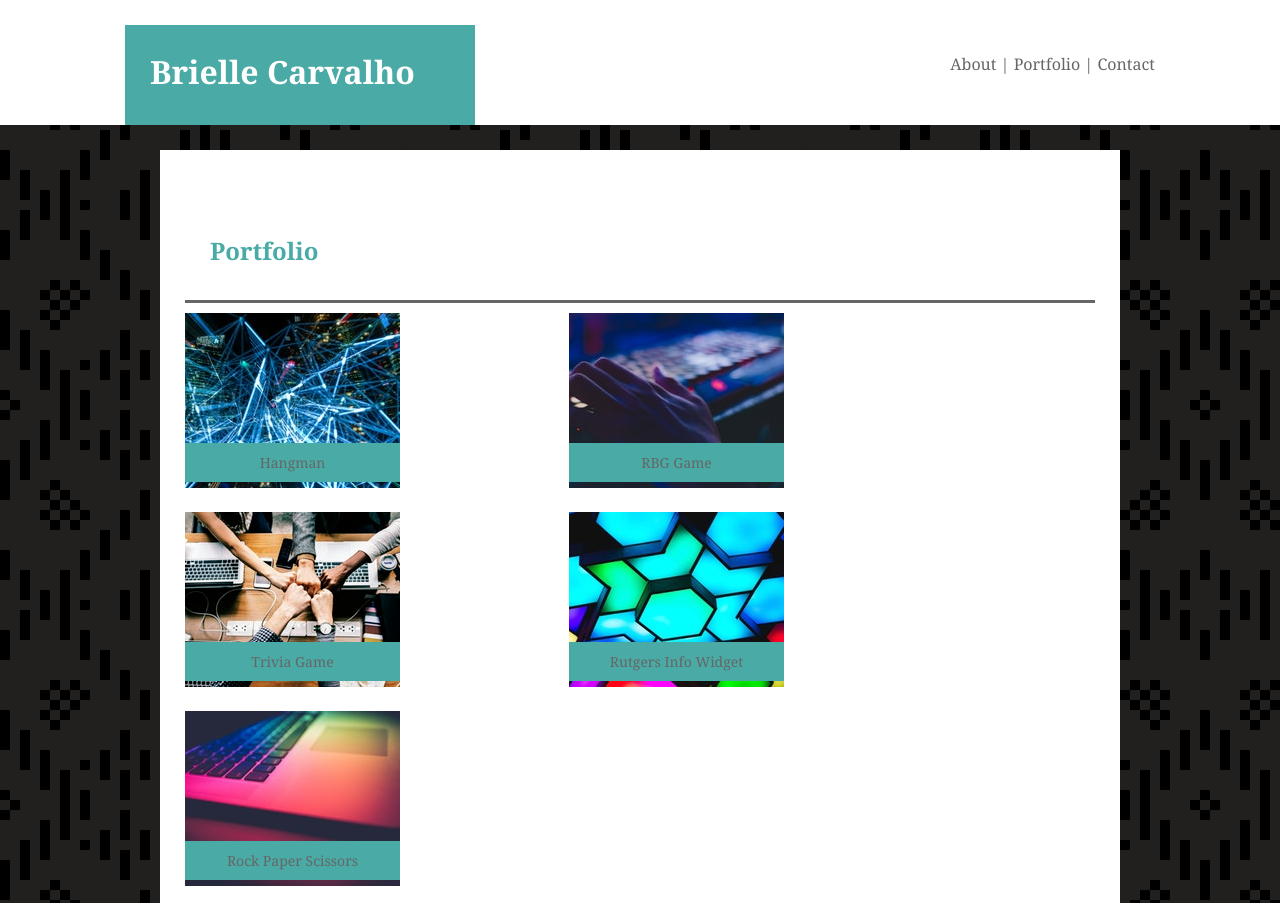
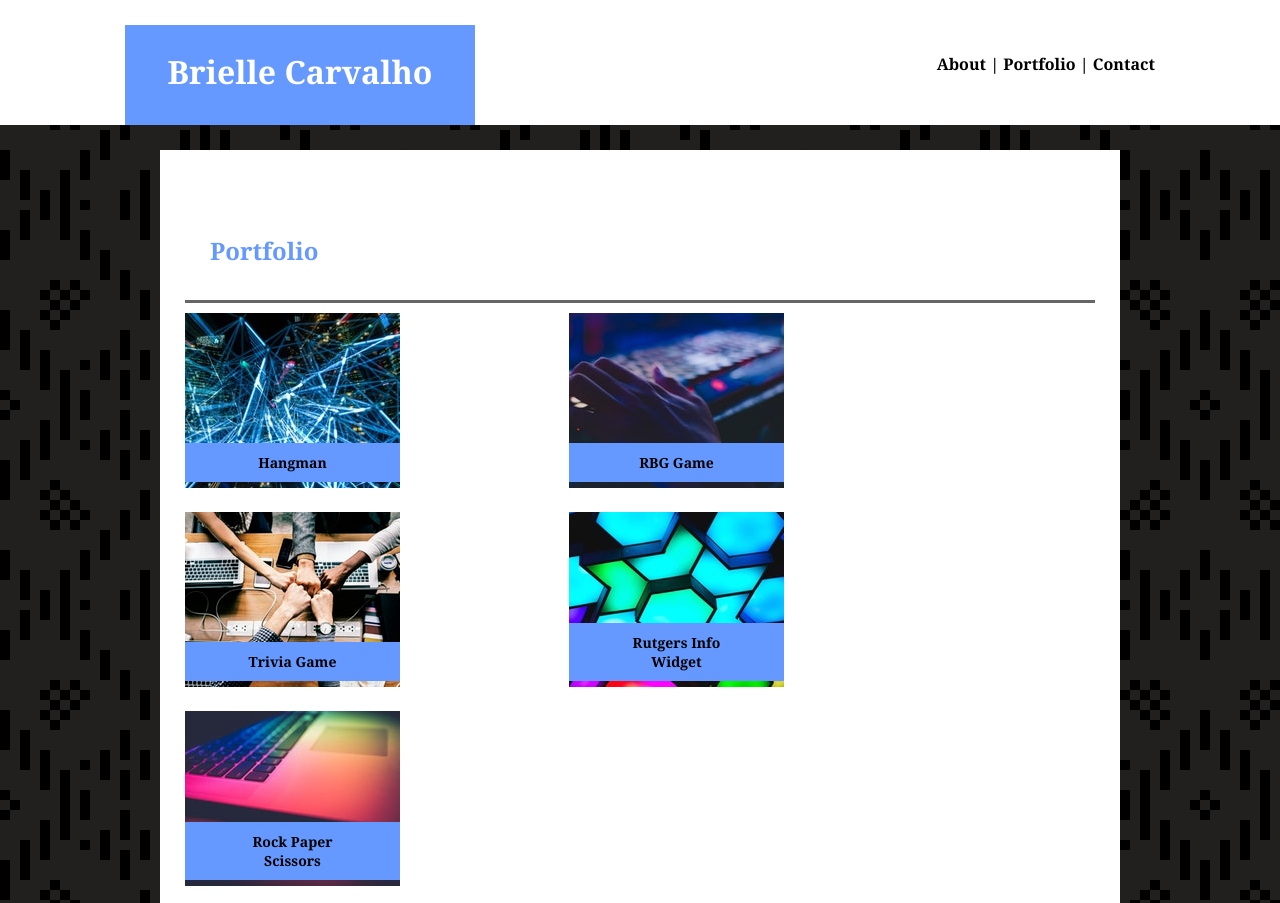
Before and after one commit to BrielleCarvalho/BrielleCarvalho.github.io, a plain HTML site: page portfolio.html in a window 1280 px wide. Shown: the top 903 px of the page. Drawn offline with Linux system fonts and the light colour scheme.

Commit message:
color changes

```diff
--- a/assests/CSS/ContactCSS.css
+++ b/assests/CSS/ContactCSS.css
@@ -3,6 +3,7 @@ html, body{
     height: 100%;
     margin: 0;
     background-image: url(../../assests/images/folk-pattern-black.png);
+    cursor: default;
 }
 .profilepic{
     width: 175px;
@@ -17,9 +18,10 @@ header{
     height: 125px;
     margin: 0px;
     padding: 0px;
+    text-align: center;
 }
 h1{
-    background: #4aaaa5;
+    background: #6699ff;
     color: white;
     width: 300px;
     height: 50px;
@@ -39,27 +41,31 @@ h1{
 }
 /* unvisited link */
 a:link {
-    color: #666666;
+    color: black;
     font-family: 'Georgia', Times, Times New Roman, serif;
     text-decoration: none;
+    font-weight: bold
   }
 
   /* visited link */
   a:visited {
-    color: black;
+    color: #666666;
     font-family: 'Georgia', Times, Times New Roman, serif;
     text-decoration: none;
+    font-weight: bold
   }
 
   /* mouse over link */
   a:hover {
-    color: #4aaaa5;
+    color: #003399;
     font-family: 'Georgia', Times, Times New Roman, serif;
     text-decoration: none;
+    font-weight: bold;
+    cursor: default;
   }
 
 h2{
-    color: #4aaaa5;
+    color: #6699ff;
     padding: 0px 25px 0px 25px;
     margin: 0px 25px 0px 25px;
     font-family: 'Georgia', Times, Times New Roman, serif;
@@ -87,7 +93,7 @@ textarea{
 }
 .submit{
     width: 15%;
-    background: #4aaaa5;
+    background: #6699ff;
     color: white;
     margin: 5px 0px;
     font-size: 20px;
@@ -107,7 +113,7 @@ input[type=text]{
     margin-top: 50px;
     padding: 0px;
     border-top: solid;
-    border-top-color: #4aaaa5;
+    border-top-color: #6699ff;
     text-align: center;
     background-color: #666666;
     font-family: 'Arial', 'Helvetica Neue', Helvetica, sans-serif;
--- a/assests/CSS/IndexCSS.css
+++ b/assests/CSS/IndexCSS.css
@@ -3,6 +3,7 @@ html, body{
     height: 100%;
     margin: 0;
     background-image: url(../../assests/images/folk-pattern-black.png);
+    cursor: default;
 }
 #wrapper{
     margin-left: auto;
@@ -22,9 +23,10 @@ header{
     height: 125px;
     margin: 0px;
     padding: 0px;
+    text-align: center;
 }
 h1{
-    background: #4aaaa5;
+    background: #6699ff;
     color: white;
     width: 300px;
     height: 50px;
@@ -44,27 +46,31 @@ h1{
 }
 /* unvisited link */
 a:link {
-    color: #666666;
+    color: black;
     font-family: 'Georgia', Times, Times New Roman, serif;
     text-decoration: none;
+    font-weight: bold
   }
 
   /* visited link */
   a:visited {
-    color: black;
+    color: #666666;
     font-family: 'Georgia', Times, Times New Roman, serif;
     text-decoration: none;
+    font-weight: bold
   }
 
   /* mouse over link */
   a:hover {
-    color: #4aaaa5;
+    color: #003399;
     font-family: 'Georgia', Times, Times New Roman, serif;
     text-decoration: none;
+    font-weight: bold;
+    cursor: default;
   }
 
 h2{
-    color: #4aaaa5;
+    color: #6699ff;
     padding: 0px 25px 0px 25px;
     margin: 0px 25px 0px 25px;
     font-family: 'Georgia', Times, Times New Roman, serif;
@@ -97,7 +103,7 @@ p{
     margin-top: 50px;
     padding: 0px;
     border-top: solid;
-    border-top-color: #4aaaa5;
+    border-top-color: #6699ff;
     text-align: center;
     background-color: #666666;
     font-family: 'Arial', 'Helvetica Neue', Helvetica, sans-serif;
--- a/assests/CSS/PortfolioCSS.css
+++ b/assests/CSS/PortfolioCSS.css
@@ -3,6 +3,7 @@ html, body{
     height: 100%;
     margin: 0;
     background-image: url(../../assests/images/folk-pattern-black.png);
+    cursor: default;
 }
 img{
     width: 215px;
@@ -16,9 +17,10 @@ header{
     margin: 0px;
     padding: 0px;
     position: relative;
+    text-align: center;
 }
 h1{
-    background: #4aaaa5;
+    background: #6699ff;
     color: white;
     width: 300px;
     height: 50px;
@@ -38,27 +40,31 @@ h1{
 }
 /* unvisited link */
 a:link {
-    color: #666666;
+    color: black;
     font-family: 'Georgia', Times, Times New Roman, serif;
     text-decoration: none;
+    font-weight: bold;
   }
 
   /* visited link */
   a:visited {
-    color: black;
+    color: #666666;
     font-family: 'Georgia', Times, Times New Roman, serif;
     text-decoration: none;
+    font-weight: bold;
   }
 
   /* mouse over link */
   a:hover {
-    color: #4aaaa5;
+    color: #003399;
     font-family: 'Georgia', Times, Times New Roman, serif;
     text-decoration: none;
+    font-weight: bold;
+    cursor: default;
   }
 
 h2{
-    color: #4aaaa5;
+    color: #6699ff;
     padding: 0px 25px 0px 25px;
     margin: 0px 25px 0px 25px;
     font-family: 'Georgia', Times, Times New Roman, serif;
@@ -74,8 +80,7 @@ h2{
     margin: 25px auto 10px auto;
 }
 .container {
-    position: relative
-
+    position: relative;
 }
 .left{
     float: left;
@@ -86,16 +91,15 @@ h2{
     bottom: 20px;
     left: 25px;
     right: 144px;
-    background-color: #4aaaa5;
-    color: white;
+    background-color: #6699ff;
     text-align: center;
     padding: 10px 40px;
     font-family: 'Arial', 'Helvetica Neue', Helvetica, sans-serif;
     font-size: 14px;
 }
 .hover-outline:hover {
-    outline: 3px solid gray;
-    outline-offset: 1px;
+    outline: 3px solid white;
+    outline-offset: 0px;
 }
 .wrapper {
     min-height: 100%;
@@ -109,7 +113,7 @@ h2{
     margin-top: 50px;
     padding: 0px;
     border-top: solid;
-    border-top-color: #4aaaa5;
+    border-top-color: #6699ff;
     text-align: center;
     background-color: #666666;
     font-family: 'Arial', 'Helvetica Neue', Helvetica, sans-serif;
```
